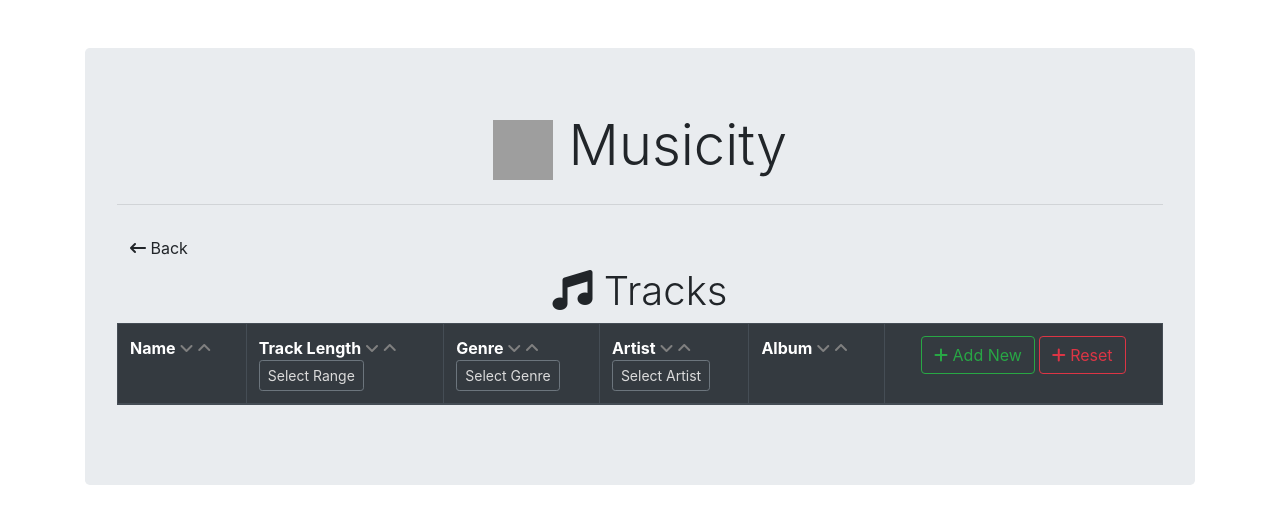
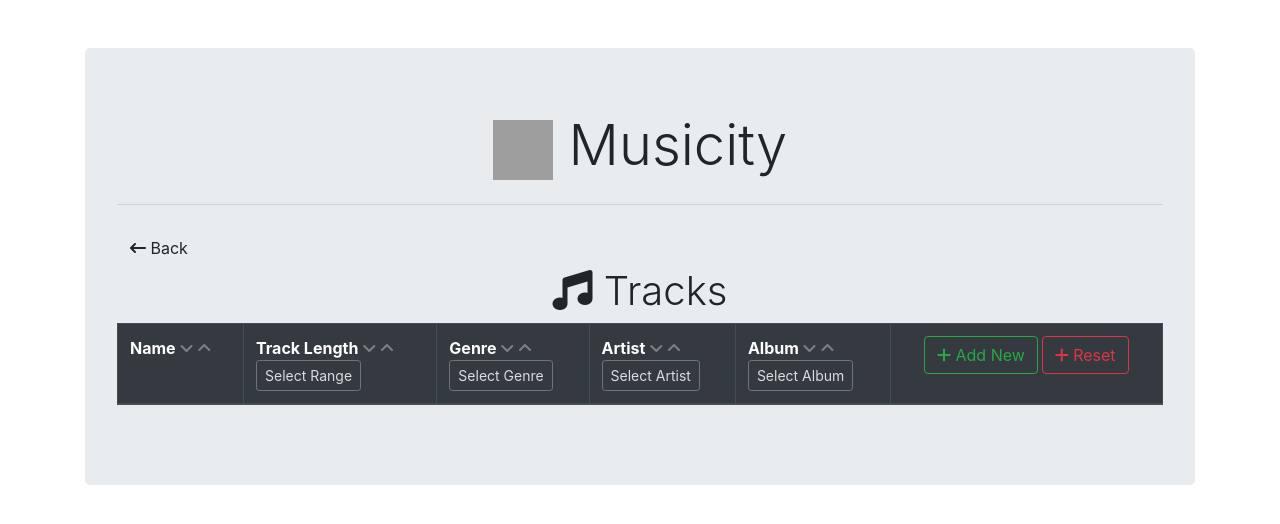
Before and after one commit to Chili404/Musicity, a Django app: page /musicity/track/ in a window 1280 px wide. Shown: the top 524 px of the page. Run offline with Django 4.2, Linux system fonts and the light colour scheme; data that the repository does not hold is empty; some libraries are stand-ins or nearby versions; grey boxes are pictures that could not be loaded.

Commit message:
Added query on album for Track

```diff
--- a/musicity_db/forms.py
+++ b/musicity_db/forms.py
@@ -34,7 +34,14 @@ class TrackArtistQueryForm(forms.ModelForm):
         labels = {
             'artist_id' : 'Artist'
         }
-        #fields = ('genre',)
+
+class TrackAlbumQueryForm(forms.ModelForm):
+    class Meta:
+        model=Track
+        fields = ('album_id',)
+        labels = {
+            'album_id' : 'Album'
+        }
 
 class AlbumForm(forms.ModelForm):
     class Meta:
--- a/musicity_db/templates/musicity_db/track_list.html
+++ b/musicity_db/templates/musicity_db/track_list.html
@@ -111,6 +111,22 @@
                     <a href="{% url 'track_sort_dec' '-name' %}" >
                         <i class="fa-solid fa-angle-up" style="color:gray"></i>
                     </a>
+                    <div>
+                        <button class="btn btn-outline-secondary btn-sm" type="button" data-toggle="collapse"  href="#albumcollapse" aria-expanded="false" aria-haspopup="true" style="color:#dbdbdb ">
+                            Select Album
+                        </button>
+                        <div class="collapse" id="albumcollapse">
+                            <form method="POST" action="">
+                                {% csrf_token %}
+                                {{formAlbum|crispy}}
+                                <div class="text-center">
+                                    <input type="submit" name="query_album" style=" appearance:none;
+                                    -webkit-appearance:none; border-radius:10px; background-color:#28A745;
+                                    color:White; font-weight:600; border-width: 1px; font-family:Tahoma, sans-serif; font-style: normal;"/>
+                                </div>
+                            </form>
+                        </div>
+                    </div>
                 </td>
                 <td>
                     <div class="text-center">
--- a/musicity_db/views.py
+++ b/musicity_db/views.py
@@ -18,6 +18,7 @@ def track_list(request):
     form_time = TrackDurationQueryForm(request.POST or None)
     form_genre = TrackGenreQueryForm(request.POST or None)
     form_artist = TrackArtistQueryForm(request.POST or None)
+    form_album = TrackAlbumQueryForm(request.POST or None)
     #form = TrackDurationQueryForm(request.POST or None)
     if request.method == "POST":
         if 'query_duration' in request.POST:
@@ -47,6 +48,15 @@ def track_list(request):
                 result = cursor.fetchall()
                 track_list = Track.objects.filter( pk__in = (o[0] for o in result) )
 
+        elif 'query_album' in request.POST:
+            form_album = TrackAlbumQueryForm(request.POST)
+            if form_album.is_valid():
+                cursor=connection.cursor()
+                statement = "call QueryAlbum(\"{0}\")".format(form_album.cleaned_data['album_id'])
+                cursor.execute(statement)
+                result = cursor.fetchall()
+                track_list = Track.objects.filter( pk__in = (o[0] for o in result) )
+
 
         #original_stdout = sys.stdout # Save a reference to the original standard output
         #with open('testing.txt', 'w') as f:
@@ -54,7 +64,7 @@ def track_list(request):
         #        print(form)
         #        sys.stdout = original_stdout
 
-    context = {'track_list': track_list, 'formTime':form_time, 'formGenre': form_genre, 'formArtist':form_artist}
+    context = {'track_list': track_list, 'formTime':form_time, 'formGenre': form_genre, 'formArtist':form_artist, 'formAlbum':form_album}
     #context = {'track_list': track_list, 'form':form}
     return render(request, "musicity_db/track_list.html", context)
 
```
Also changed, not shown: Misc Files/procedures.sql (+18 -0 lines).
